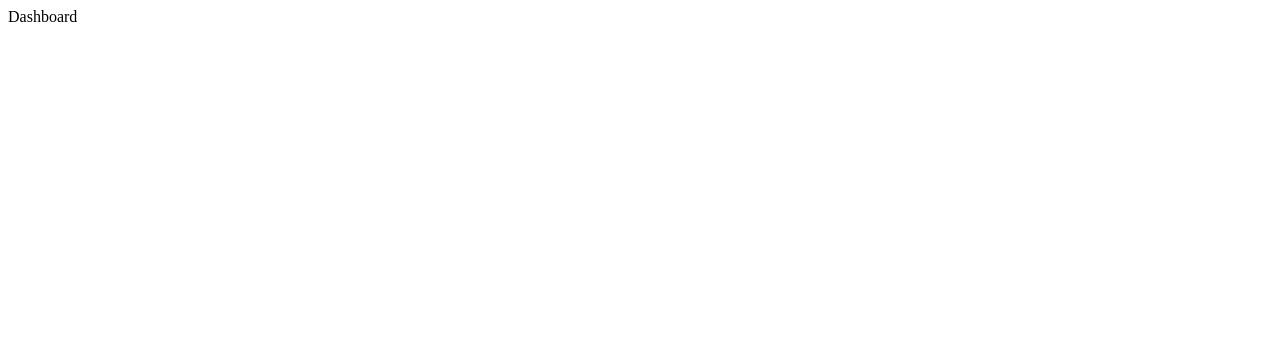
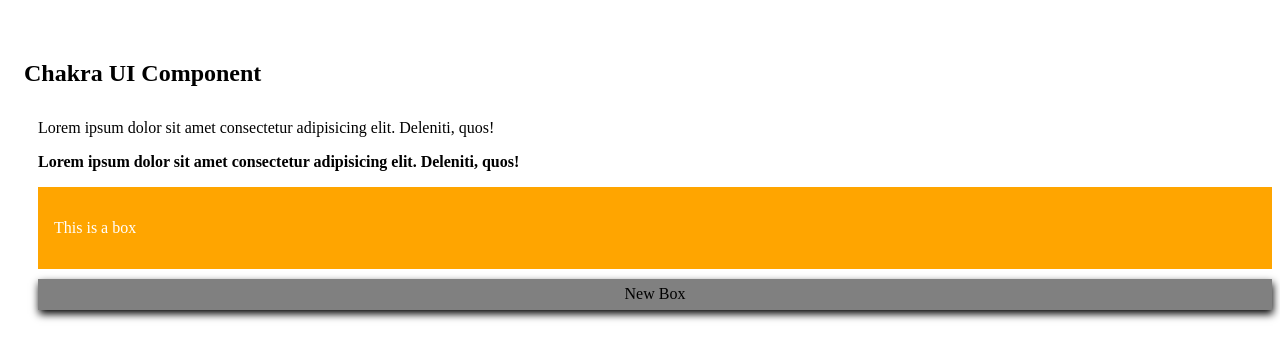
Before and after one commit to ogedengbewisdom/chakra_UI, a React (Vite) app: page / in a window 1280 px wide. Shown: the top 360 px of the page. Built offline with nearby package versions, Linux system fonts and the light colour scheme.

Commit message:
Components & styles props

```diff
--- a/src/pages/Dashboard.jsx
+++ b/src/pages/Dashboard.jsx
@@ -1,5 +1,37 @@
+import { Box, Container, Heading, Text } from "@chakra-ui/react";
+
 export default function Dashboard() {
+  const container = {
+
+    maxWidth: "4xl",
+    py: "20px"
+  }
+
+  const box = {
+    textAlign: "center",
+    bg: "grey",
+    ml: "30px",
+    marginTop: "10px",
+    p: ".4rem",
+    boxShadow: "1px 4px 8px black",
+    ":hover": {
+      color: "wheat",
+      bg: "red",
+      cursor: "pointer"
+    }
+  }
   return (
-    <div>Dashboard</div>
+    <Container sx={container} as="section">
+      <Heading my={"1rem"} p={"1rem"}>Chakra UI Component</Heading>
+      <Text marginLeft={"30px"}>Lorem ipsum dolor sit amet consectetur adipisicing elit. Deleniti, quos!</Text>
+      <Text ml={"30px"} color={"blue.600"} fontWeight={"bold"}>Lorem ipsum dolor sit amet consectetur adipisicing elit. Deleniti, quos!</Text>
+      <Box bg={"orange"} p={"1rem"} ml={"30px"}>
+        <Text color="white">This is a box</Text>
+      </Box>
+
+      <Box sx={box}>
+        New Box
+      </Box>
+    </Container>
   )
 }
```
